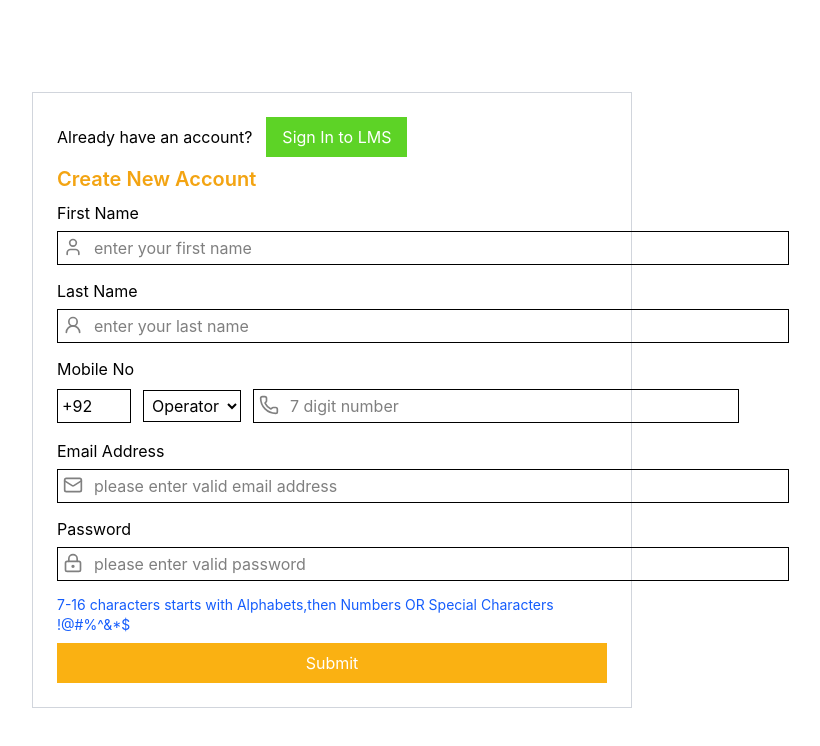
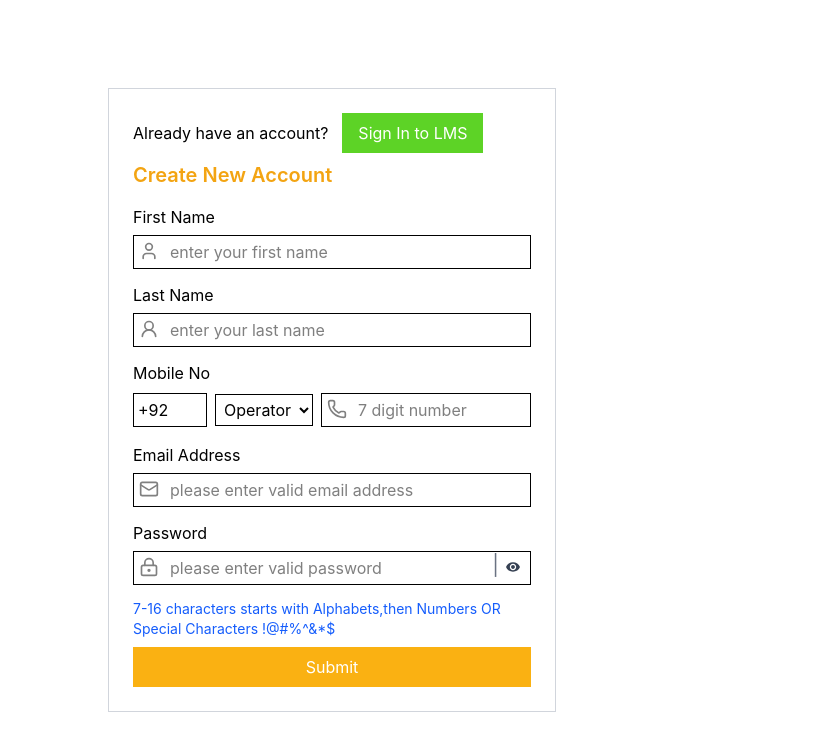
Before and after one commit to HafizEngineerMuhammadAbdullah/React-SMIT-Tasks, a React (Vite) app in the folder Form_Handling_PartII/: page / in a window 1280 px wide. Shown: the top 746 px of the page, without its empty margins (308-1128 px from the left). Built offline with nearby package versions, Linux system fonts and the light colour scheme.

Commit message:
working on form handling partII

```diff
--- a/Form_Handling_PartII/package.json
+++ b/Form_Handling_PartII/package.json
@@ -14,6 +14,7 @@
     "lucide-react": "^1.21.0",
     "react": "^19.2.6",
     "react-dom": "^19.2.6",
+    "react-icons": "^5.6.0",
     "tailwindcss": "^4.3.1"
   },
   "devDependencies": {
--- a/Form_Handling_PartII/src/components/HandleForm.jsx
+++ b/Form_Handling_PartII/src/components/HandleForm.jsx
@@ -1,13 +1,162 @@
-import React from 'react';
+import React, { useEffect, useState } from 'react';
 import { User, UserRound, Mail, LockKeyhole, Phone } from 'lucide-react';
+import { IoMdEye, IoMdEyeOff } from "react-icons/io";
+
 
 const HandleForm = () => {
 
-  const inputStyle = "border border-black p-1 px-9 my-1.5";
+  //useState formData
+  const [formData, setFormData] = useState({
+    firstName: "",
+    lastName: "",
+    operator: "Operator",
+    phoneNo: "",
+    fullNumber: "",
+    email: "",
+    password: ""
+  })
 
+
+  const [isShowPassword, setShowPassword] = useState(false);
+  const [error, setError] = useState("");
+
+
+  const inputStyle = "w-full border border-black p-1 px-9 my-1.5";
+
+
+  // function to toggle password visibility
+  const togglePasswordVisibility = () => {
+    setShowPassword(prev => (!prev));
+  }
+
+  // useEffect runs after render & give latest update of formData(to observe state changes)
+  useEffect(() => {
+    console.log("Updated data : ", formData);
+
+  }, [formData]);
+
+
+  // function to handle change, it triggers whenever we type or remove sth  from an input box
+  const handleChange = (e) => {
+    // extract the name & value from change event object e.target
+    const { name, value } = e.target;
+
+    let updatedValue = value;
+
+    if (name === "phoneNo") {
+      // remove every non-digit character
+      updatedValue = value.replace(/\D/g, "");//keep digits only
+    }
+
+    setFormData(prevForm => ({
+      ...prevForm,//copy the existing object
+      // [name]: value
+      [name]: updatedValue
+    }))
+    // setFormData((prevForm) => ({
+    //   [name]: value
+    // }))
+    // This logs the previous state because React schedules the update.
+    console.log("old data : ", formData);
+  }
+
+  // performs Validation before submission
+  const submitHandler = (e) => {
+    e.preventDefault();
+
+
+    // form Validation :-
+    // • first Name requires: only letters
+    // • minimum 6 characters
+    // • maximum 15 characters
+    const firstNameRegex = /^[A-Za-z]{6,15}$/;
+    const lastNameRegex = /^[A-Za-z]{6,15}$/
+    const phoneRegex = /^\d{7}$/;
+    const emailRegex = /^[^\s@]+@[^\s@]+\.[^\s@]+$/;
+    // first letter must be a character, // - total length: 7 to 16 characters , remaining characters may be letters,digits or allowed special symbols(characters)
+    // ^ => start(beginning of string)
+    // $ => end of string
+    const passwordRegex =
+      /^[A-Za-z][A-Za-z0-9!@#%^&*$]{6,15}$/;
+    const hasSpecial = /[!@#%^&*$]/;
+    // 1. Validate First Name
+    if (!firstNameRegex.test(formData.firstName)) {
+      setError("First Name must contain only letters and be 6–15 characters long.");
+      return;
+    }
+
+    // 2. Validate Last Name
+    if (!lastNameRegex.test(formData.lastName)) {
+      setError("Last Name must contain only letters and be 6–15 characters long.");
+      return;
+    }
+
+    // 3. Validate Phone Operator
+    if (formData.operator === "Operator") {
+      setError("kindly set the Phone Number Operator!");
+      return;
+    }
+
+    // 4. Validate Mobile No
+    if (!phoneRegex.test(formData.phoneNo)) {
+      setError("Phone number must contain exactly 7 digits.");
+      return;
+    }
+
+    // 5. Validate Email
+    if (!emailRegex.test(formData.email)) {
+      setError("Please enter a valid email address.");
+      return;
+    }
+
+    // const fullNumber = `+92-${formData.operator}-${formData.phoneNo}`;
+    // functional update
+    // React state updates are asynchronous.
+    // setFormData(prevForm => ({
+    //   ...prevForm,
+    //   fullNumber: fullNumber
+    // }))
+    // React state updates asynchronously because React schedules the update and re-renders later.
+    const userToSave = {
+      ...formData,
+      fullNumber: `+92-${formData.operator}-${formData.phoneNo}`
+    }
+
+    // 5.Validate Password
+    if (!passwordRegex.test(formData.password)) {
+      setError("Password first character must be english letter and be 7-15 characters long!");
+      return;
+    }
+    if (!hasSpecial.test(formData.password)) {
+      setError("Password must contain at least one special character.");
+      return;
+    }
+
+    setError("");
+
+    // Now extract the data from the local storage(if present) & put it into an array
+    const existingUsers = JSON.parse(localStorage.getItem("userData")) || [];
+    // psuh the current data of user in an array
+    existingUsers.push(userToSave);
+    localStorage.setItem("userData", JSON.stringify(existingUsers));
+
+    // Empty formData
+    setFormData({
+      firstName: "",
+      lastName: "",
+      operator: "Operator",
+      phoneNo: "",
+      fullNumber: "",
+      email: "",
+      password: ""
+    })
+
+    alert("successfully submitted!")
+
+  }
   return (
-    <div className='w-150 border border-gray-300 p-6'>
-      <form action="" className='h-full flex flex-col justify-between items-start gap-y-2'>
+    <div className='w-full max-w-md border border-gray-300 p-6'>
+      <form onSubmit={submitHandler} action="" className='flex flex-col justify-between items-start gap-y-2'>
 
         <div className='w-full flex gap-x-3.5 items-center-safe'>
           <p>Already have an account?</p>
@@ -16,30 +165,38 @@ const HandleForm = () => {
 
         {/* Create New Account Paragraph */}
         <div> <p className='text-[#f3a412] font-semibold text-xl'>Create New Account</p></div>
+
+        {/* Error Paragraph */}
+        <div className='w-full text-center'><p className='text-red-500 text-sm font-mono font-medium'>{error}</p></div>
+
         {/* for First Name */}
-        <div >
-          <label htmlFor="">First Name</label>
+        {/* Performs Two Way Data Binding here */}
+        <div className='w-full'>
+          <label htmlFor="userFirstName">First Name</label>
           <div className='relative'>
-            <input className={inputStyle} size={60} type="text" placeholder='enter your first name' />
+            <input
+              id='userFirstName'
+              onChange={handleChange}
+              className={inputStyle} name="firstName" value={formData.firstName} type="text" placeholder='enter your first name' required={true} />
             <User className="absolute left-1.5 top-3" size={20} color='gray' />
           </div>
         </div>
 
         {/* for Last Name */}
-        <div>
-          <label htmlFor="">Last Name</label>
+        <div className='w-full'>
+          <label htmlFor="userLastName">Last Name</label>
           <div className='relative'>
-            <input type="text" className={inputStyle} size={60} placeholder='enter your last name' />
+            <input type="text" id='userLastName' onChange={handleChange} className={inputStyle} name="lastName" value={formData.lastName} placeholder='enter your last name' required={true} />
             <UserRound className='absolute left-1.5 top-3' size={20} color='gray' />
           </div>
         </div>
 
         {/* for Mobile No */}
-        <div>
-          <label htmlFor="">Mobile No</label>
-          <div className='flex justify-evenly items-center gap-x-3 my-0.5'>
+        <div className='w-full'>
+          <label htmlFor="userMobileNo">Mobile No</label>
+          <div className='flex items-center gap-x-2 my-0.5'>
             <input type="text" className="border p-1" disabled={true} value="+92" size={2} />
-            <select name="" id="" className="border p-1">
+            <select name="operator" id="" onChange={handleChange} value={formData.operator} className="border p-1">
               <option value="Operator">Operator</option>
               <option value="0300">0300</option>
               <option value="0310">0310</option>
@@ -48,35 +205,49 @@ const HandleForm = () => {
               <option value="0340">0340</option>
               <option value="0350">0350</option>
             </select>
-            <div className='relative'>
-              <input type="text" className={inputStyle} placeholder='7 digit number' size={36} />
+            <div className='w-full relative'>
+              <input type="text" id='userMobileNo' onChange={handleChange} className={inputStyle} name="phoneNo" value={formData.phoneNo} placeholder='7 digit number' required={true} />
               <Phone className="absolute left-1.5 top-3" size={20} color='gray' />
             </div>
           </div>
         </div>
 
         {/* for Email Address */}
-        <div >
-          <label htmlFor="">Email Address</label>
+        <div className='w-full'>
+          <label htmlFor="userEmail">Email Address</label>
           <div className='relative'>
-            <input type="text" className={inputStyle} size={60} placeholder='please enter valid email address' />
+            <input type="email" id='userEmail' onChange={handleChange} className={inputStyle} name="email" value={formData.email} placeholder='please enter valid email address' required={true} />
             <Mail className='absolute left-1.5 top-3' size={20} color='gray' />
           </div>
         </div>
 
         {/* for Password */}
-        <div >
-          <label htmlFor="">Password</label>
+        <div className='w-full'>
+          <label htmlFor="userPassword">Password</label>
           <div className='relative'>
-            <input type="text" className={inputStyle} size={60} placeholder='please enter valid password' />
+            <input type={isShowPassword ? "text" : "password"} id='userPassword' onChange={handleChange} className={inputStyle} name="password" value={formData.password} placeholder='please enter valid password' required={true} />
             <LockKeyhole className='absolute left-1.5 top-3' size={20} color='gray' />
+            <p className='absolute right-5 top-1.5 mx-3 text-gray-500 text-xl'>|</p>
+
+            {/*  if isShowPassword is true, eyeoff appear otherwise eyeon appear */}
+            {/* {isShowPassword ? <IoMdEyeOff className='absolute right-2.5 top-3.5 text-gray-700 cursor-pointer' onClick={togglePasswordVisibility} /> : <IoMdEye className='absolute right-2.5 top-3.5 text-gray-700 cursor-pointer' onClick={togglePasswordVisibility} />} */}
+            <button
+              type="button"
+              onClick={togglePasswordVisibility}
+              className="absolute right-2.5 top-3.5 text-gray-700 cursor-pointer"
+            >
+              {isShowPassword ? <IoMdEyeOff /> : <IoMdEye />}
+            </button>
+
           </div>
         </div>
 
         <div><p className='text-blue-600 text-sm'>7-16 characters starts with Alphabets,then Numbers OR Special Characters !@#%^&*$</p></div>
 
         {/* for Submit Button */}
+
         <button type="submit" className='w-full text-center text-white bg-[#fab112] py-2 cursor-pointer'>Submit</button>
+
       </form>
     </div>
   )
```
Also changed, not shown: Form_Handling_PartII/src/components/handleChangebehaviour.txt (added), 1 other file (tests, documents, lock files or other folders).
